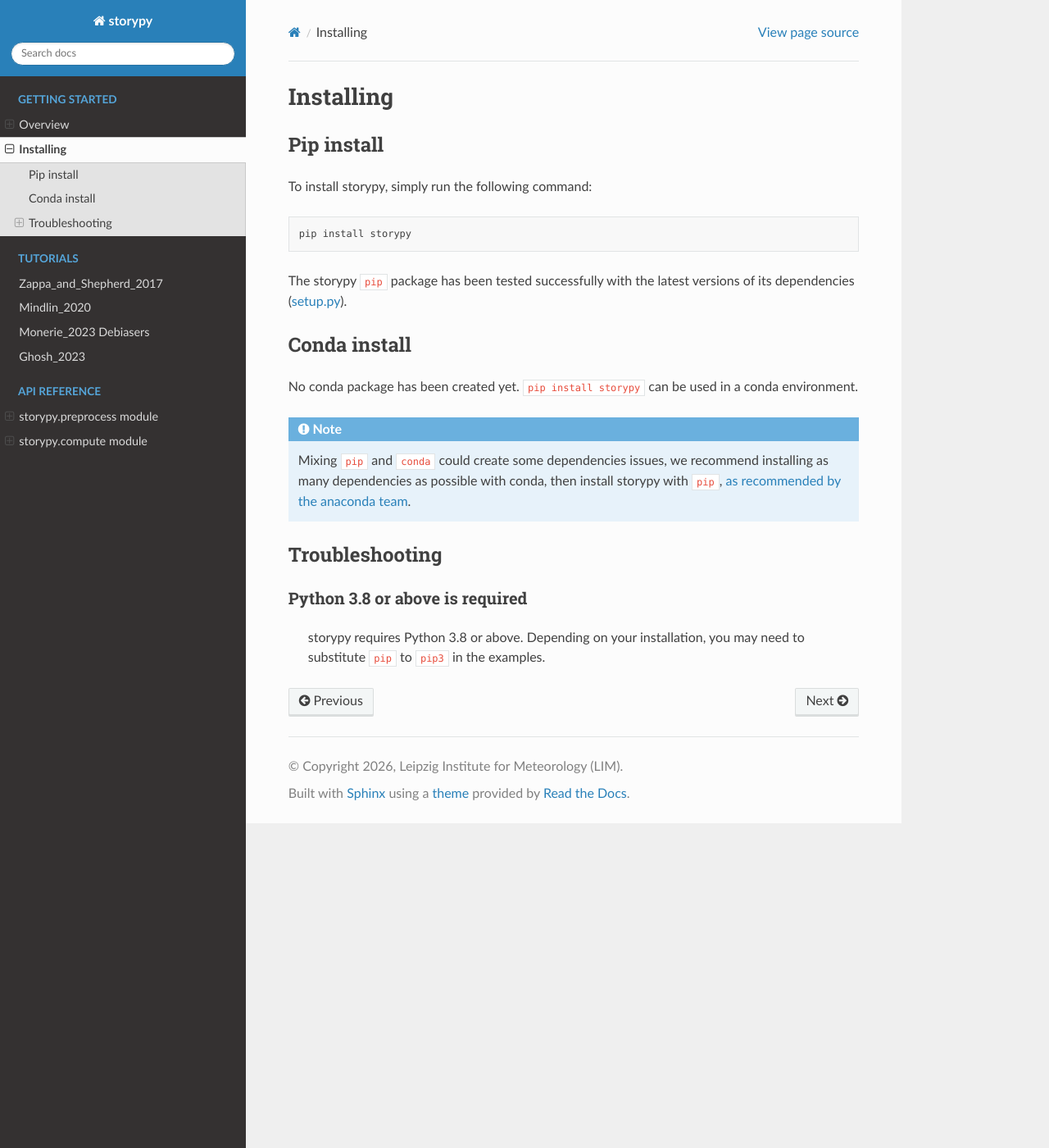
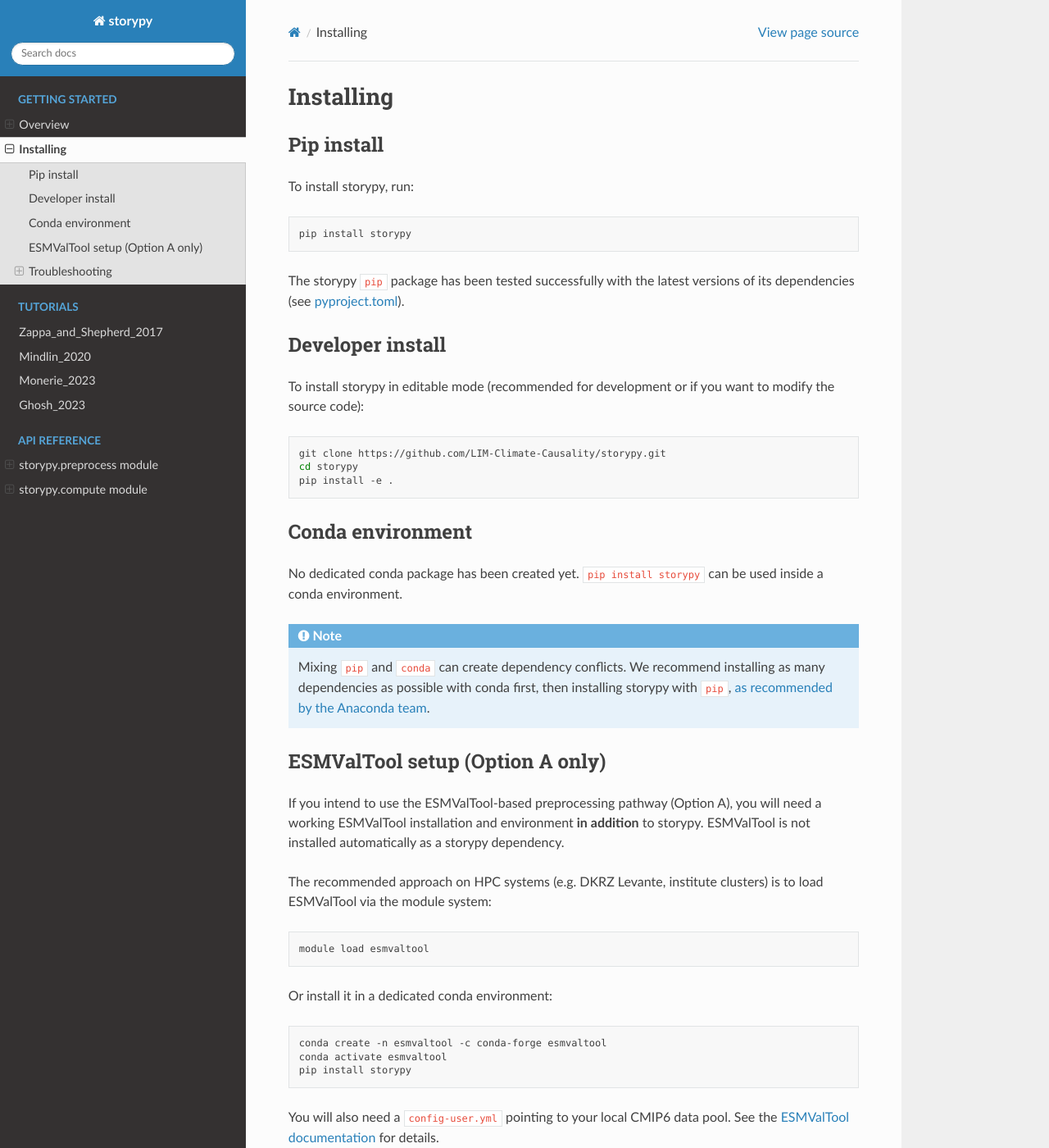
Before and after one commit to LIM-Climate-Causality/storypy, a Sphinx documentation site: the page built from docs/source/getting_started/installing.rst, in a window 1280 px wide and 1400 px high. Shown: the whole window at 82% size. Built offline with Sphinx 7.4.7 and the Read the Docs theme 3.1.0, drawn with Linux system fonts in a browser that asks for light colours; pages that are not in the unit, such as notebooks, are missing from menus; some of the changed text lies outside the part shown.

Commit message:
More updates to the documentation page

```diff
--- a/docs/source/getting_started/installing.rst
+++ b/docs/source/getting_started/installing.rst
@@ -7,34 +7,87 @@ Installing
 Pip install
 -----------
 
-To install storypy, simply run the following command:
+To install storypy, run:
 
 .. code-block:: bash
 
-  pip install storypy
+   pip install storypy
 
 The storypy ``pip`` package has been tested successfully with the latest versions of
-its dependencies (`setup.py <https://github.com/LIM-Climate-Causality/storypy/blob/main/setup.py>`_).
+its dependencies (see `pyproject.toml <https://github.com/LIM-Climate-Causality/storypy/blob/main/pyproject.toml>`_).
 
-Conda install
--------------
+Developer install
+-----------------
 
-No conda package has been created yet.
-``pip install storypy`` can be used in a conda environment.
+To install storypy in editable mode (recommended for development or if you want to
+modify the source code):
+
+.. code-block:: bash
+
+   git clone https://github.com/LIM-Climate-Causality/storypy.git
+   cd storypy
+   pip install -e .
+
+Conda environment
+-----------------
+
+No dedicated conda package has been created yet. ``pip install storypy`` can be used
+inside a conda environment.
 
 .. note::
 
-  Mixing ``pip`` and ``conda`` could create some dependencies issues,
-  we recommend installing as many dependencies as possible with conda,
-  then install storypy with ``pip``, `as recommended by the anaconda team
-  <https://www.anaconda.com/blog/using-pip-in-a-conda-environment>`_.
+   Mixing ``pip`` and ``conda`` can create dependency conflicts. We recommend installing
+   as many dependencies as possible with conda first, then installing storypy with
+   ``pip``, `as recommended by the Anaconda team
+   <https://www.anaconda.com/blog/using-pip-in-a-conda-environment>`_.
 
+ESMValTool setup (Option A only)
+---------------------------------
+
+If you intend to use the ESMValTool-based preprocessing pathway (Option A), you will
+need a working ESMValTool installation and environment **in addition** to storypy.
+ESMValTool is not installed automatically as a storypy dependency.
+
+The recommended approach on HPC systems (e.g. DKRZ Levante, institute clusters) is to
+load ESMValTool via the module system:
+
+.. code-block:: bash
+
+   module load esmvaltool
+
+Or install it in a dedicated conda environment:
+
+.. code-block:: bash
+
+   conda create -n esmvaltool -c conda-forge esmvaltool
+   conda activate esmvaltool
+   pip install storypy
+
+You will also need a ``config-user.yml`` pointing to your local CMIP6 data pool. See the
+`ESMValTool documentation <https://docs.esmvaltool.org/en/latest/quickstart/configure.html>`_
+for details.
+
+.. note::
+
+   Option B (local NetCDF preprocessing) does not require ESMValTool and can be used
+   with any Python environment that satisfies the storypy dependencies.
 
 Troubleshooting
 ---------------
 
-Python 3.8 or above is required
-~~~~~~~~~~~~~~~~~~~~~~~~~~~~~~~
+Python 3.10 or above is required
+~~~~~~~~~~~~~~~~~~~~~~~~~~~~~~~~~
 
-  storypy requires Python 3.8 or above. Depending on your installation,
-  you may need to substitute ``pip`` to ``pip3`` in the examples.
+storypy requires Python 3.10 or above. Depending on your installation,
+you may need to substitute ``pip`` with ``pip3``.
+
+Build backend error on older systems
+~~~~~~~~~~~~~~~~~~~~~~~~~~~~~~~~~~~~~
+
+If you encounter a ``BackendUnavailable`` error when installing from source, ensure
+your setuptools is up to date:
+
+.. code-block:: bash
+
+   pip install --upgrade setuptools wheel
+   pip install -e .
--- a/docs/source/index.rst
+++ b/docs/source/index.rst
@@ -46,7 +46,7 @@ Each notebook is hosted on **nbviewer** and linked directly.
 
    Zappa_and_Shepherd_2017 <https://nbviewer.org/github/LIM-Climate-Causality/storypy/blob/main/notebooks/sp_zs_2017.ipynb>
    Mindlin_2020 <https://nbviewer.org/github/LIM-Climate-Causality/storypy/blob/main/notebooks/sp_mindlin_2020.ipynb>
-   Monerie_2023 Debiasers <https://nbviewer.org/github/LIM-Climate-Causality/storypy/blob/main/notebooks/sp_monerie_2023.ipynb>
+   Monerie_2023 <https://nbviewer.org/github/LIM-Climate-Causality/storypy/blob/main/notebooks/sp_monerie_2023.ipynb>
    Ghosh_2023 <https://nbviewer.org/github/LIM-Climate-Causality/storypy/blob/main/notebooks/sp_ghosh_2023.ipynb>
 
 ---
```
Also changed, not shown: docs/source/getting_started/overview.rst (+39 -13 lines).
